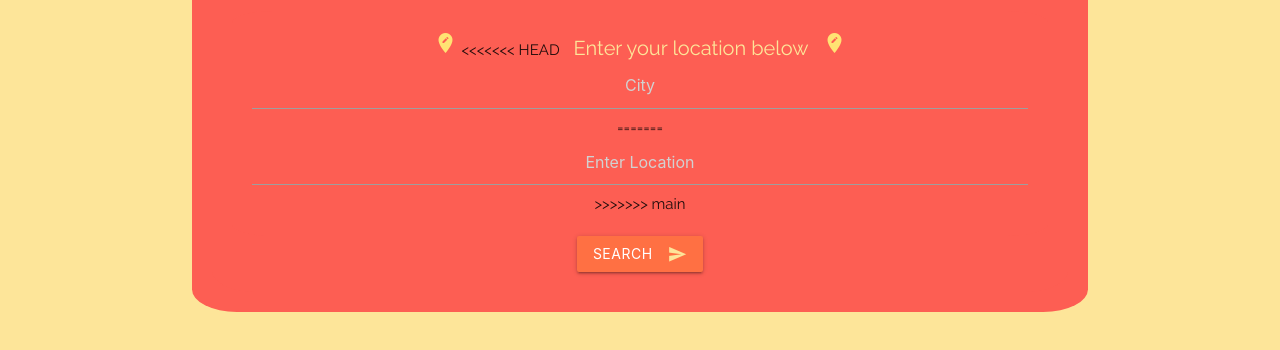
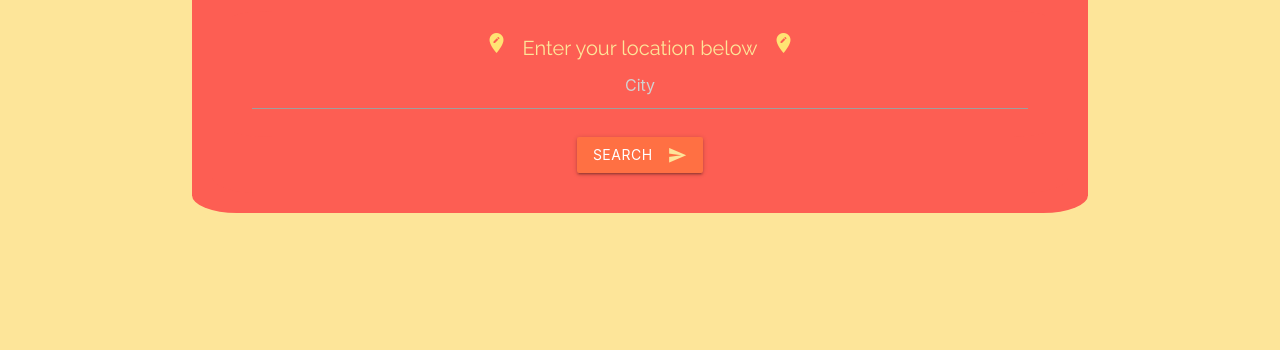
Before and after one commit to Juawito/golden-hour-g7, a plain HTML site: page index.html in a window 1280 px wide. Shown: the part 400-750 px from the top of the page. Drawn offline with nearby package versions, Linux system fonts and the light colour scheme; a web font is replaced by a local one.

Commit message:
getting in sync with main branch

```diff
--- a/index.html
+++ b/index.html
@@ -26,15 +26,10 @@
             <h4>Where in the world are you?</h4>
             <div>
                 <i class="material-icons">edit_location</i>
-<<<<<<< HEAD
                 <label for="location">Enter your location below</label>
                 <i class="material-icons">edit_location</i>
                 <input type="text" class="center-align" placeholder="City" />
 
-=======
-                <input type="text" class="center-align search-input" placeholder="Enter Location" />
-
->>>>>>> main
             </div>
             <button class="btn waves-effect  deep-orange lighten-1 searchbtn" type="submit" name="action">
                 <i class="material-icons right">send</i>Search</button>
```
